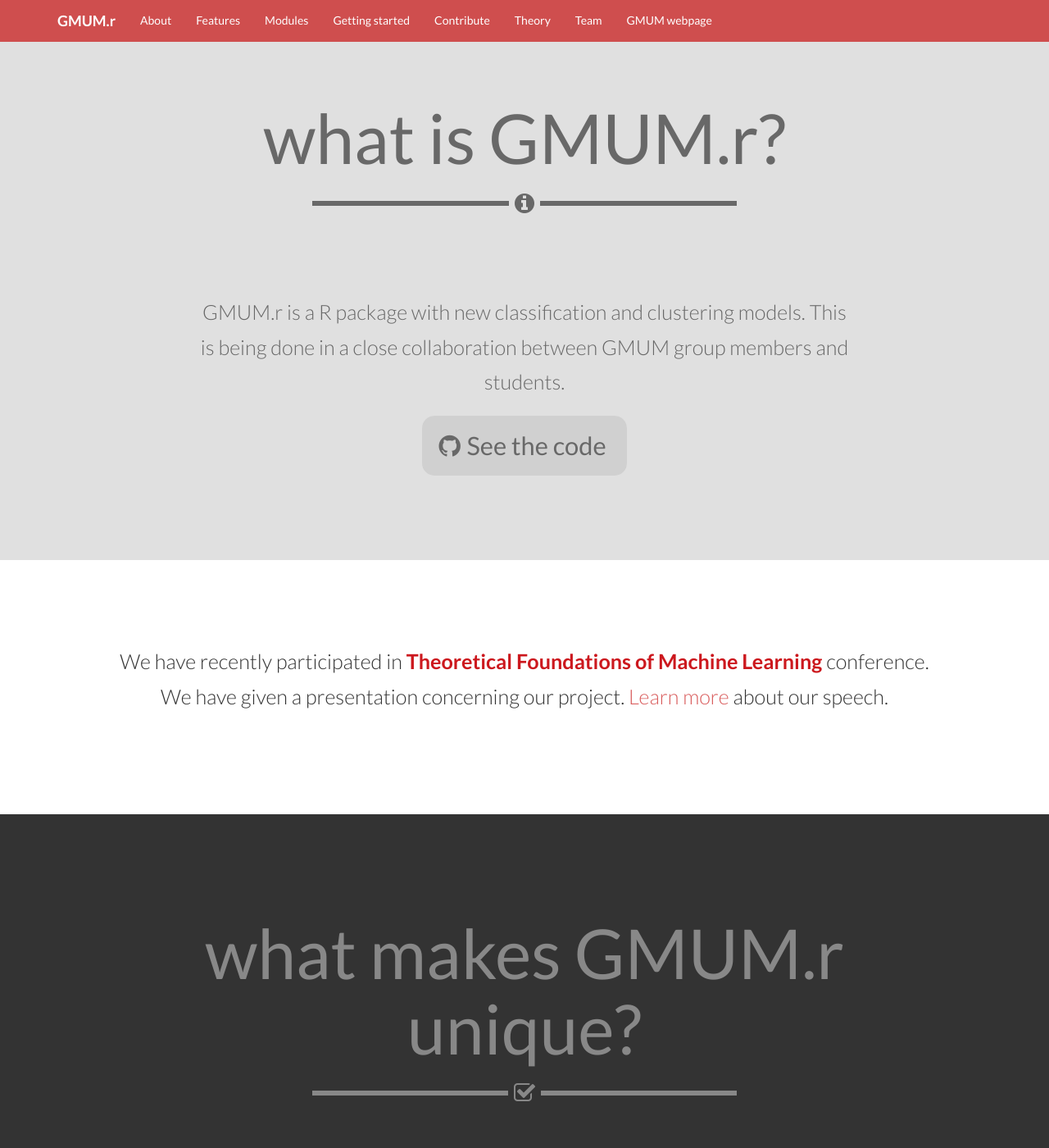
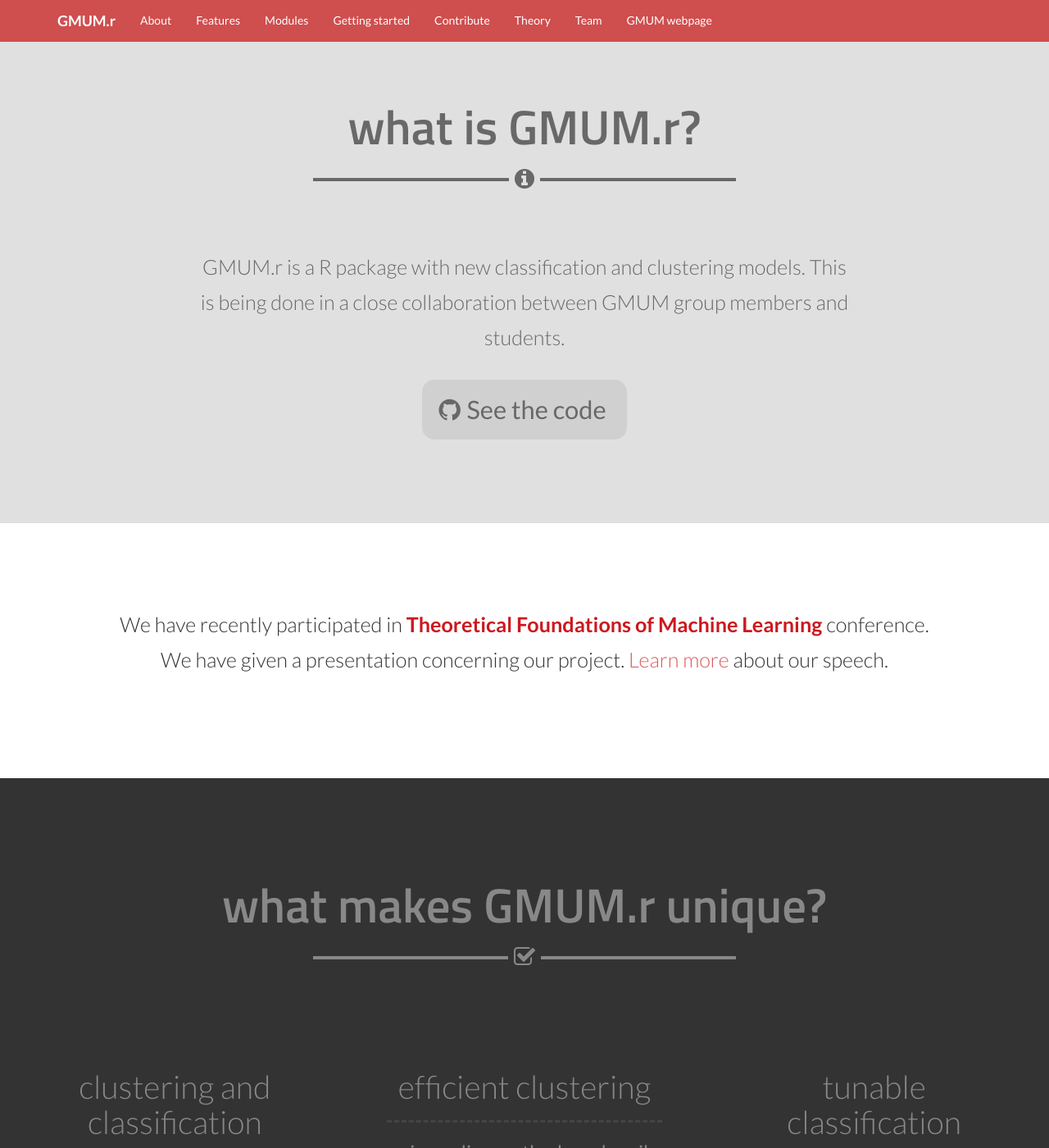
Before and after one commit to gmum/gmum.r, a Jekyll site: the page built from index.html, in a window 1280 px wide and 1400 px high. Shown: the whole window at 82% size. Built offline with Jekyll 4.4.1, drawn with Linux system fonts in a browser that asks for light colours; some of the changed text lies outside the part shown.

Commit message:
Team section update, styles update

```diff
--- a/_includes/header.html
+++ b/_includes/header.html
@@ -13,6 +13,7 @@
     <link href="/css/styles.css" rel="stylesheet">
     <link href="/font-awesome/css/font-awesome.min.css" rel="stylesheet">
     <link href="http://fonts.googleapis.com/css?family=Lato:300,400,700&subset=latin,latin-ext" rel="stylesheet" type="text/css">
+    <link href='http://fonts.googleapis.com/css?family=Titillium+Web:600,400&subset=latin,latin-ext' rel='stylesheet' type='text/css'>
 
     <script src="/js/jquery-2.1.3.min.js"></script>
     <script src="/js/jquery-migrate-1.2.1.min.js"></script>
--- a/_includes/team.html
+++ b/_includes/team.html
@@ -29,14 +29,15 @@
             <div class="member">
                 <img src="http://gmum.net/images/profile.jpg">
                 <p class="lead member-name">mgr Wojciech Czarnecki</p>
-                <p class="member-position">Project Coordinator, SVM Supervisor</p>
+                <p class="member-position">Project Coordinator, SVM/CEC Supervisor</p>
                 <p class="member-email detail"><i class="fa fa-envelope"> <a href="mailto:wojciech.czarnecki@uj.edu.pl">wojciech.czarnecki@uj.edu.pl</a></i></p>
                 <p class="member-github detail"><i class="fa fa-github"> <a href="https://github.com/lejlot">lejlot</a></i></p>
             </div>
         </div>
 
         <div class="col-xs-12 col-sm-6 col-lg-3 text-center">
-            <div class="member">
+            <div class="member inactive">
+                <p class="label-inactive">FORMER MEMBER</p>
                 <img src="http://gmum.net/images/pspurek.jpg">
                 <p class="lead member-name">dr Przemysław Spurek</p>
                 <p class="member-position">CEC Supervisor</p>
--- a/css/styles.css
+++ b/css/styles.css
@@ -32,23 +32,28 @@
     min-height: calc(100% - 1px);
 }
 
+h1 {
+    font-family: 'Titillium Web';
+    font-weight: 600;
+}
+
 @media (min-width: 0) {
     h1 {
-        font-size: 4em;
+        font-size: 3.5em;
     }
 
     h2 {
-        font-size: 3em;
+        font-size: 2.2em;
     }
 }
 
 @media (min-width: 992px) {
     h1 {
-        font-size: 6em;
+        font-size: 4.2em;
     }
 
     h2 {
-        font-size: 4em;
+        font-size: 2.8em;
     }
 }
 
@@ -96,11 +101,11 @@
 }
 
 .row.head {
-    margin-bottom: 50px;
+    margin-bottom: 25px;
 }
 
 hr.primary {
-    border: 3px solid;
+    border: 2px solid;
     max-width: 40vw;
     margin: 30px auto;
 }
@@ -392,7 +397,7 @@
 #about .footer {
     background-color: #d0d0d0;
     display: inline-block;
-    margin: 0 auto;
+    margin: 10px auto 0 auto;
     padding: 10px;
 }
 
@@ -465,7 +470,7 @@
 #contribute .footer {
     background-color: rgba(217, 92, 92, 0.1);
     display: inline-block;
-    margin: auto 10px 20px 10px;
+    margin: 10px 10px 20px 10px;
     padding: 10px;
 }
 
```
